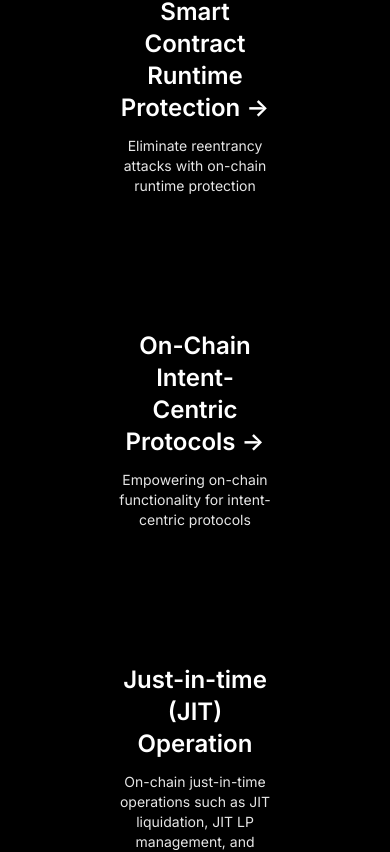
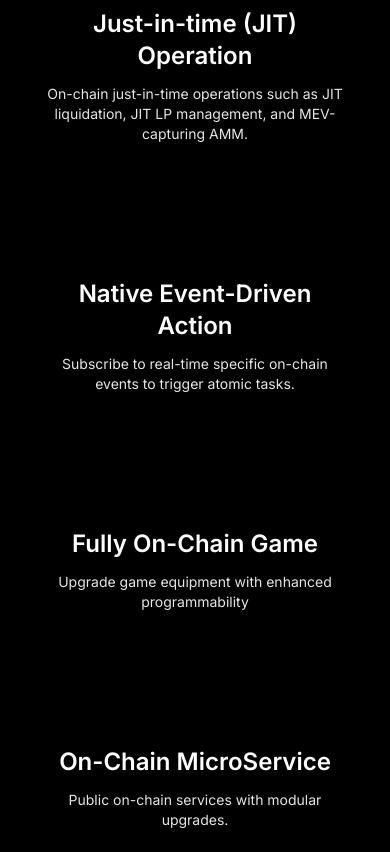
Before and after one commit to artela-network/developer-portal, a Next.js app: page / in a window 390 px wide. Shown: the part 4132-4984 px from the top of the page. Built offline with nearby package versions, Linux system fonts and the light colour scheme.

Commit message:
chore: increase element width on mobile devices

```diff
--- a/src/app/page.tsx
+++ b/src/app/page.tsx
@@ -44,7 +44,7 @@ export default function Home() {
         {/* <code className="text-blue"></code> */}
       </div>
 
-      <div className="mb-32 grid gap-5 items-stretch text-center py-20 lg:max-w-5xl lg:w-full lg:mb-0 lg:grid-cols-3 lg:text-left">
+      <div className="mb-32 grid gap-5 items-stretch w-[90vw] max-w-screen-xl justify-center text-center py-20 lg:max-w-5xl lg:w-full lg:mb-0 lg:grid-cols-3 lg:text-left">
         <a
           href="https://docs.artela.network/main"
           className="group rounded-lg border border-transparent px-5 pt-8 pb-20 min-h-400 h-200 transition-colors bg-gray-100 hover:border-gray-300 hover:bg-gray-100 hover:dark:border-neutral-700 hover:dark:bg-neutral-800/30"
@@ -255,7 +255,7 @@ export default function Home() {
       </div>
 
       <div className="border-2 border-white	 w-3/5"></div>
-      <div className="mb-32 grid gap-5 items-stretch text-center py-20 grid-cols-1 lg:max-w-5xl lg:w-full lg:mb-0 lg:grid-cols-3 lg:text-left">
+      <div className="mb-32 grid gap-5 items-stretch text-center py-20 w-[90vw] max-w-screen-xl justify-center grid-cols-1 lg:max-w-5xl lg:w-full lg:mb-0 lg:grid-cols-3 lg:text-left">
         <a
           href="https://medium.com/@artela_network/eliminate-reentrancy-attacks-with-on-chain-runtime-protection-6fb1142945a7"
           className="group rounded-lg border border-transparent px-5 pt-8 pb-20 w-full h-auto min-h-0 lg:min-h-400 lg:h-200 transition-colors hover:border-gray-300 hover:dark:border-neutral-700 hover:dark:bg-neutral-800/30"
@@ -268,7 +268,7 @@ export default function Home() {
               -&gt;
             </span>
           </h2>
-          <p className={`m-0 max-w-[30ch] text-sm text-white opacity-90`}>
+          <p className={`m-0 text-sm text-white opacity-90`}>
             Eliminate reentrancy attacks with on-chain runtime protection
           </p>
         </a>
@@ -285,7 +285,7 @@ export default function Home() {
               -&gt;
             </span>
           </h2>
-          <p className={`m-0 max-w-[30ch] text-sm text-white opacity-90`}>
+          <p className={`m-0 text-sm text-white opacity-90`}>
             Empowering on-chain functionality for intent-centric protocols
           </p>
         </a>
@@ -299,7 +299,7 @@ export default function Home() {
           <h2 className={`mb-3 text-white text-2xl font-semibold`}>
           Just-in-time (JIT) Operation
           </h2>
-          <p className={`m-0 max-w-[30ch] text-sm text-white opacity-90`}>
+          <p className={`m-0 text-sm text-white opacity-90`}>
             On-chain just-in-time operations such as JIT liquidation, JIT LP management, and MEV-capturing AMM.
           </p>
         </a>
@@ -313,7 +313,7 @@ export default function Home() {
           <h2 className={`mb-3 text-white text-2xl font-semibold`}>
           Native Event-Driven Action
           </h2>
-          <p className={`m-0 max-w-[30ch] text-sm text-white opacity-90`}>
+          <p className={`m-0 text-sm text-white opacity-90`}>
            Subscribe to real-time specific on-chain events to trigger atomic tasks.
           </p>
         </a>
@@ -327,7 +327,7 @@ export default function Home() {
           <h2 className={`mb-3 text-white text-2xl font-semibold`}>
           Fully On-Chain Game
           </h2>
-          <p className={`m-0 max-w-[30ch] text-sm text-white opacity-90`}>
+          <p className={`m-0 text-sm text-white opacity-90`}>
            Upgrade game equipment with enhanced programmability
           </p>
         </a>
@@ -341,7 +341,7 @@ export default function Home() {
           <h2 className={`mb-3 text-white text-2xl font-semibold`}>
           On-Chain MicroService
           </h2>
-          <p className={`m-0 max-w-[30ch] text-sm text-white opacity-90`}>
+          <p className={`m-0 text-sm text-white opacity-90`}>
             Public on-chain services with modular upgrades.
           </p>
         </a>
```
